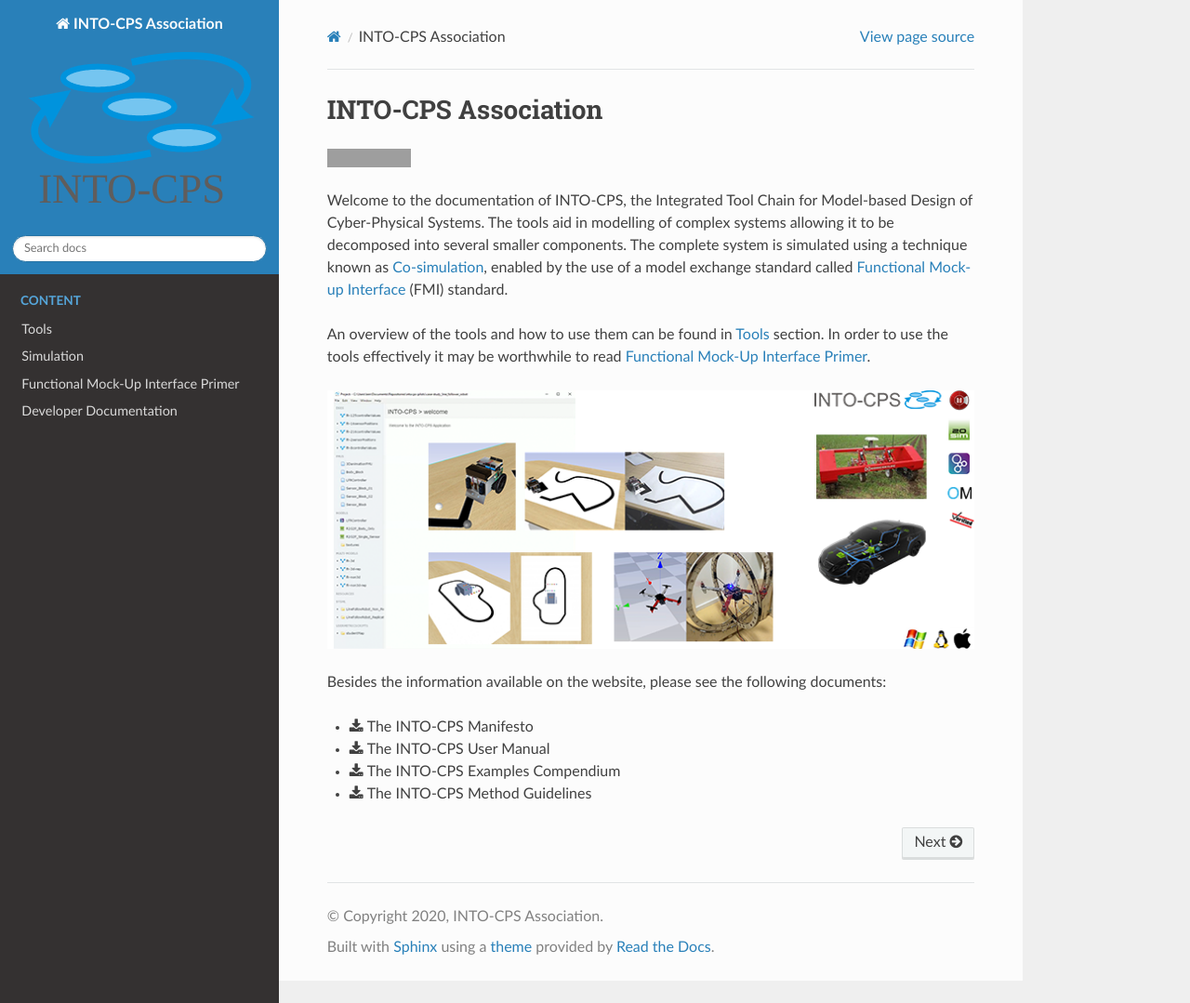
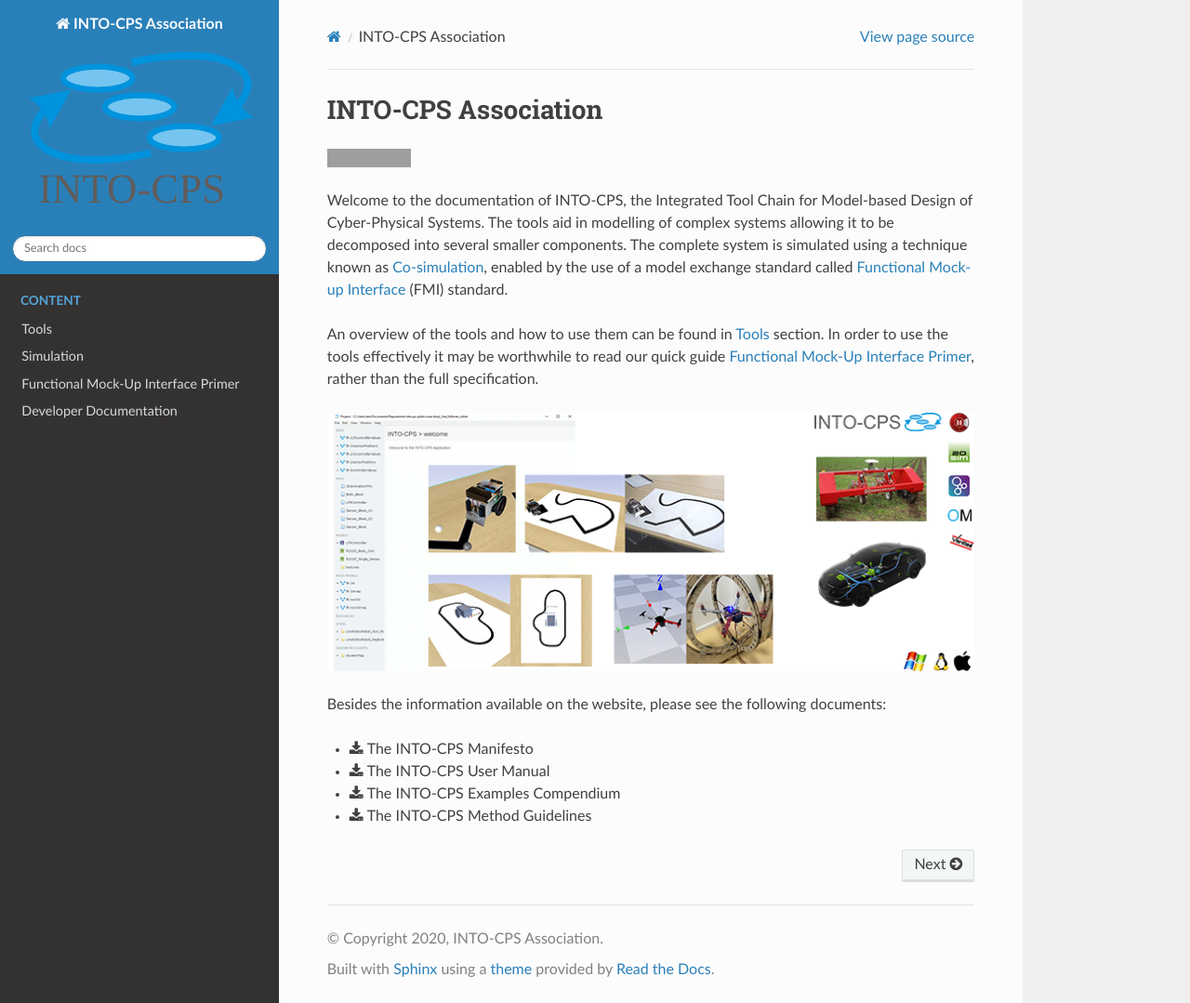
Before and after one commit to INTO-CPS-Association/Documentation, a Sphinx documentation site: the page built from docs/index.rst, in a window 1280 px wide and 1079 px high. Shown: the whole window at 93% size. Built offline with Sphinx 7.4.7 and the Read the Docs theme 2.0.0, drawn with Linux system fonts in a browser that asks for light colours; grey boxes are pictures that could not be loaded.

```diff
--- a/docs/index.rst
+++ b/docs/index.rst
@@ -21,16 +21,9 @@ The tools aid in modelling of complex systems allowing it to be decomposed into
 The complete system is simulated using a technique known as :ref:`Co-Simulation`, enabled by the use of a model exchange standard called `Functional Mock-up Interface`_ (FMI) standard.
 
 An overview of the tools and how to use them can be found in :ref:`Tools` section.
-In order to use the tools effectively it may be worthwhile to read :ref:`fmi_intro`.
+In order to use the tools effectively it may be worthwhile to read our quick guide :ref:`fmi_intro`, rather than the full specification.
 
 .. image:: images/into-cps-preview.png
-
-.. .. raw:: html
-
-..     <div>
-..     <iframe width="100%" height="100%"  src="https://www.youtube.com/embed/0Q47MiMFTdU" frameborder="0" allow="accelerometer; autoplay; encrypted-media; gyroscope; picture-in-picture" allowfullscreen></iframe>
-..     </div>
-
 
 
 Besides the information available on the website, please see the following documents:
```
Also changed, not shown: docs/tools.rst (+7 -0 lines).
